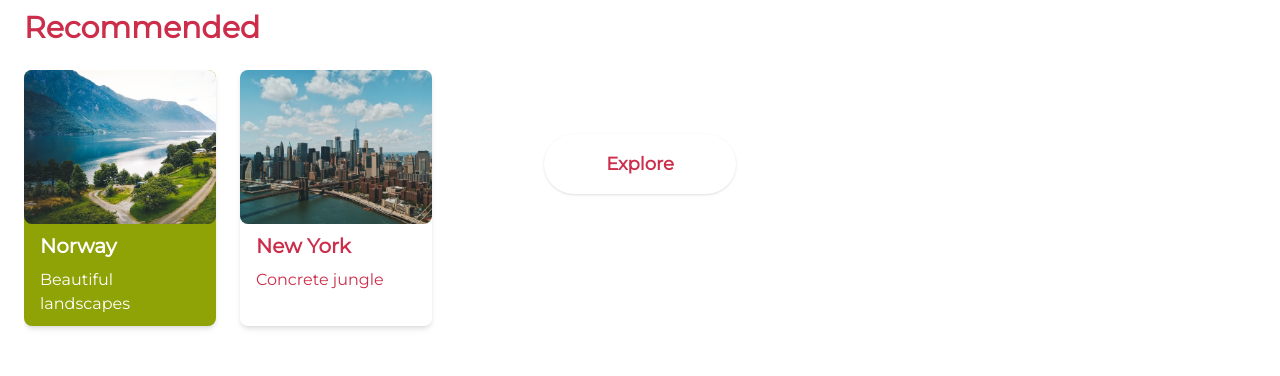
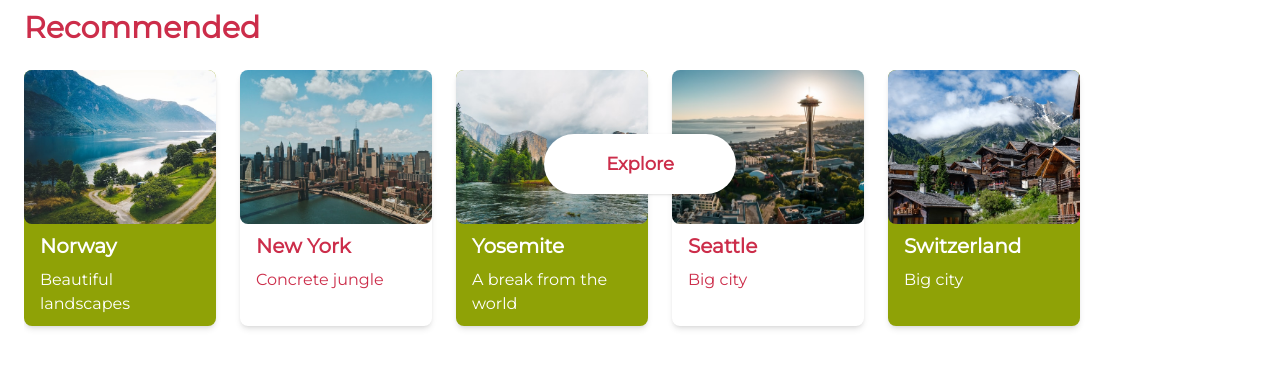
Before and after one commit to JPabloPena/platzitravel, a React (Vite) app: page / in a window 1280 px wide. Shown: the part 314-690 px from the top of the page. Built offline with nearby package versions, Linux system fonts and the light colour scheme.

Commit message:
feat: create new cards

```diff
--- a/src/components/Recommended.jsx
+++ b/src/components/Recommended.jsx
@@ -11,6 +11,21 @@ const CARDS = [
     imageClass: 'bg-newYork',
     title: 'New York',
     desc: 'Concrete jungle'
+  },
+  {
+    imageClass: 'bg-yosemite',
+    title: 'Yosemite',
+    desc: 'A break from the world'
+  },
+  {
+    imageClass: 'bg-seattle',
+    title: 'Seattle',
+    desc: 'Big city'
+  },
+  {
+    imageClass: 'bg-switzerland',
+    title: 'Switzerland',
+    desc: 'Big city'
   }
 ]
 
```
